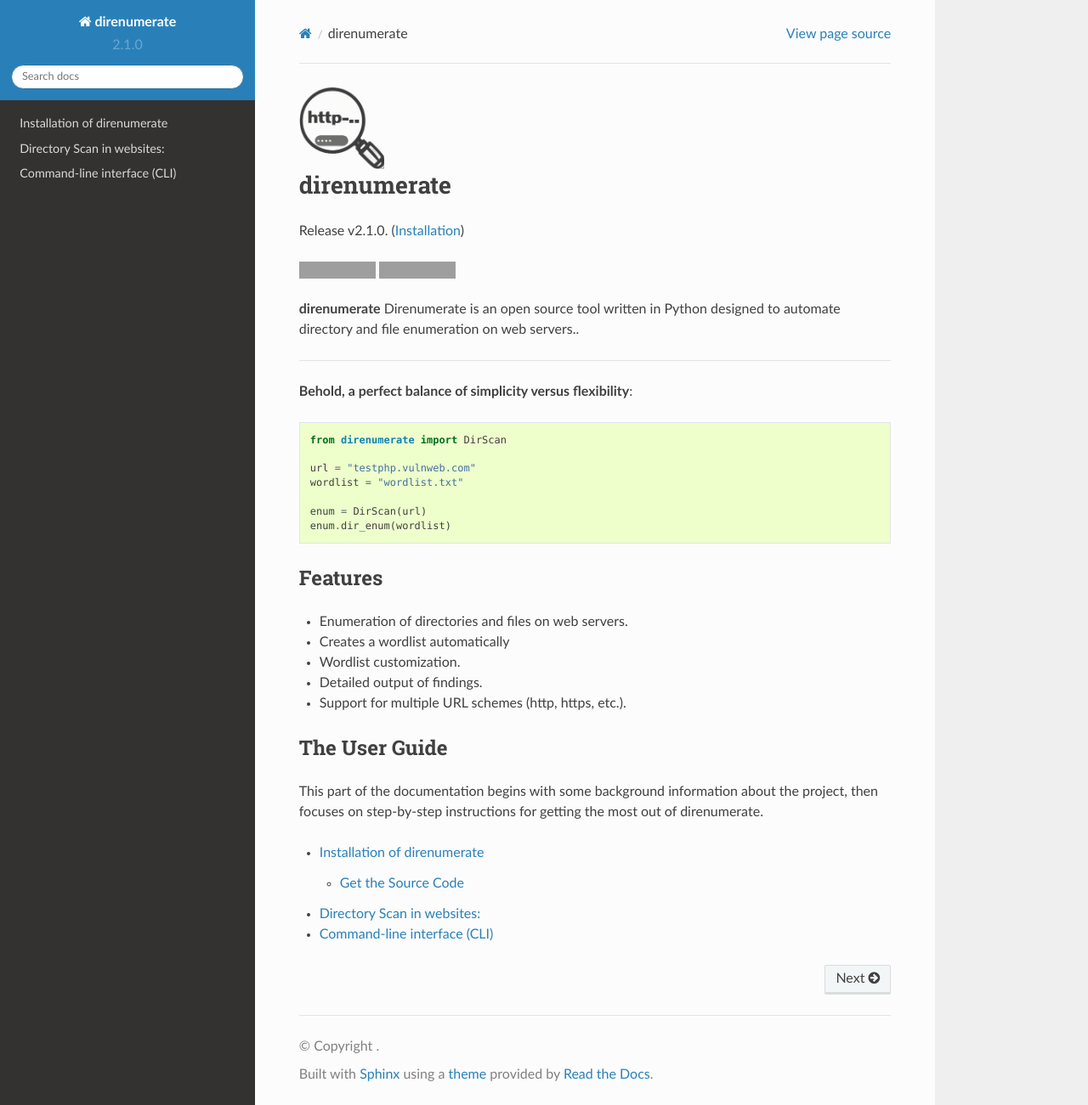
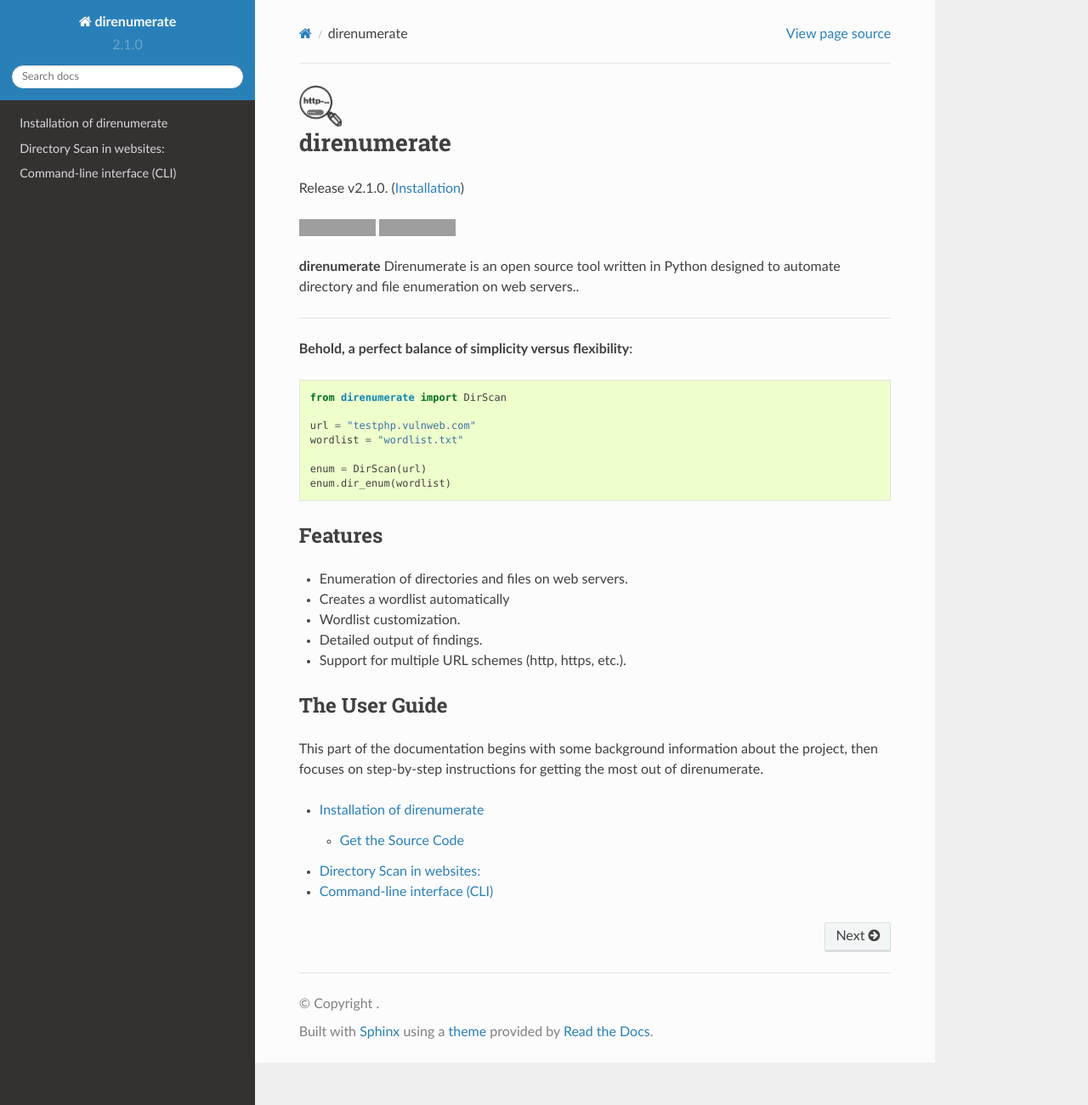
Before and after one commit to JuanBindez/direnumerate, a Sphinx documentation site: the page built from docs/index.rst, in a window 1280 px wide and 1301 px high. Shown: the whole window at 85% size. Built offline with Sphinx 7.4.7 and the Read the Docs theme 2.0.0, drawn with Linux system fonts in a browser that asks for light colours; grey boxes are pictures that could not be loaded.

Commit message:
Update index.rst

```diff
--- a/docs/index.rst
+++ b/docs/index.rst
@@ -1,8 +1,8 @@
 .. direnumerate documentation master file,
 
 .. image:: https://github.com/JuanBindez/direnumerate/blob/main/img/logo.png
-  :width: 100px
-  :height: 100px
+  :width: 50px
+  :height: 50px
 
 direnumerate
 ======
```
